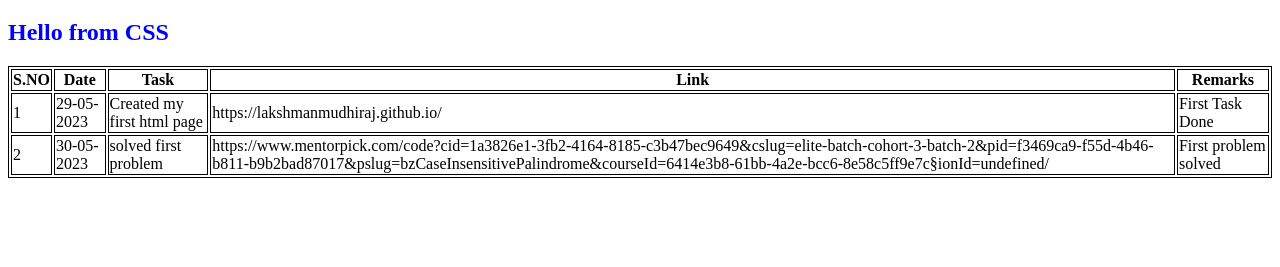
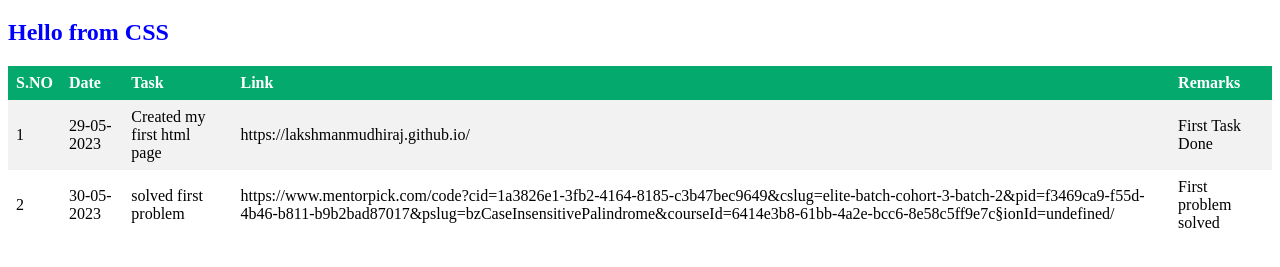
Before and after one commit to Lakshmanmudhiraj/Lakshmanmudhiraj.github.io, a plain HTML site: page index.html in a window 1280 px wide. Shown: the part 61-328 px from the top of the page. Drawn offline with Linux system fonts and the light colour scheme; a script that the page names is missing.

Commit message:
added css

```diff
--- a/site.css
+++ b/site.css
@@ -1,6 +1,26 @@
 h2{
     color: blue;
 }
-table, th, td {
+/* table, th, td {
     border: 1px solid black;
   }
+table {
+    border-collapse: collapse;
+    width: 100%;
+} */
+table {
+    border-collapse: collapse;
+    width: 100%;
+  }
+
+  th, td {
+    text-align: left;
+    padding: 8px;
+  }
+
+  tr:nth-child(even){background-color: #f2f2f2}
+
+  th {
+    background-color: #04AA6D;
+    color: white;
+  }
```
